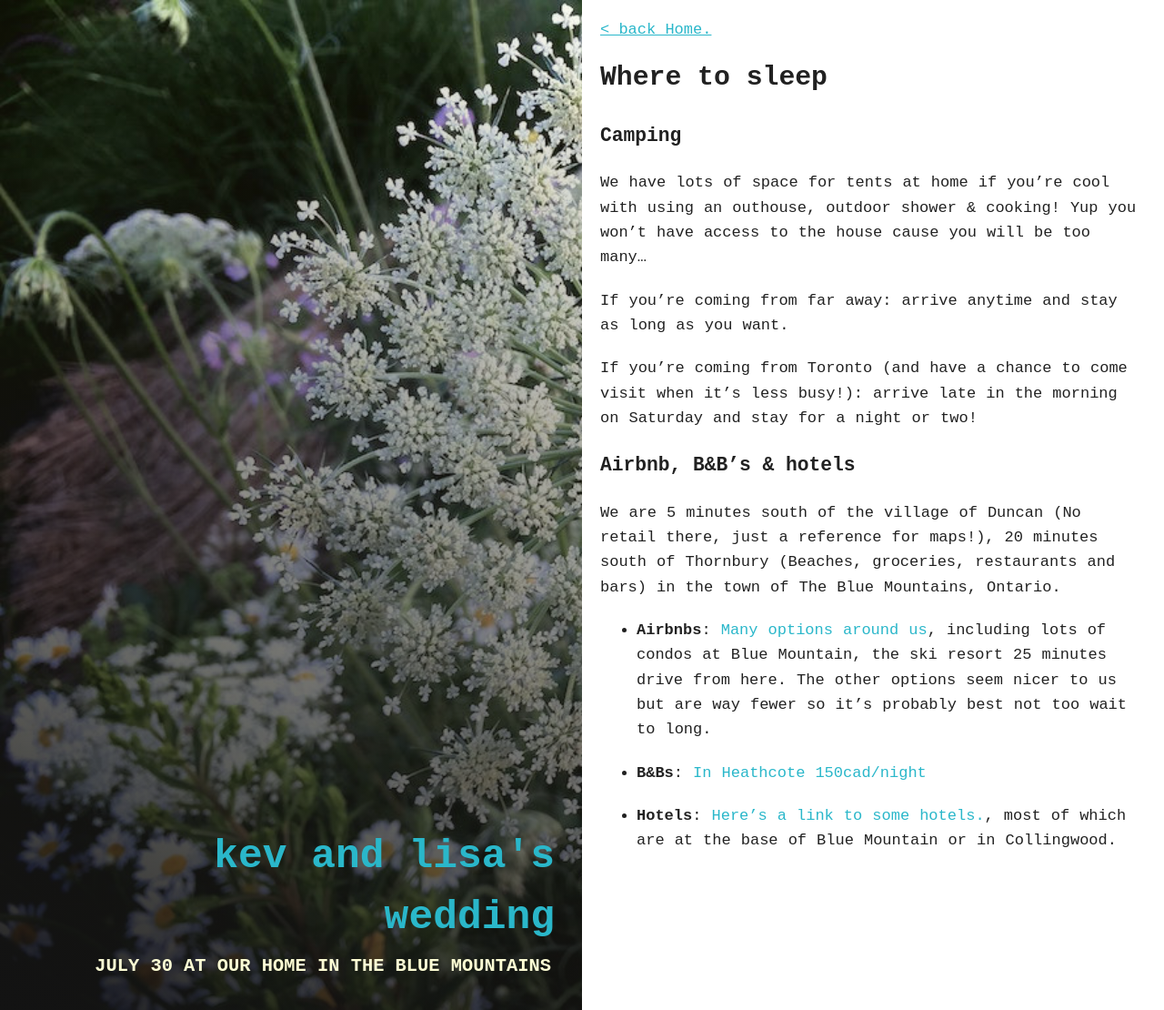
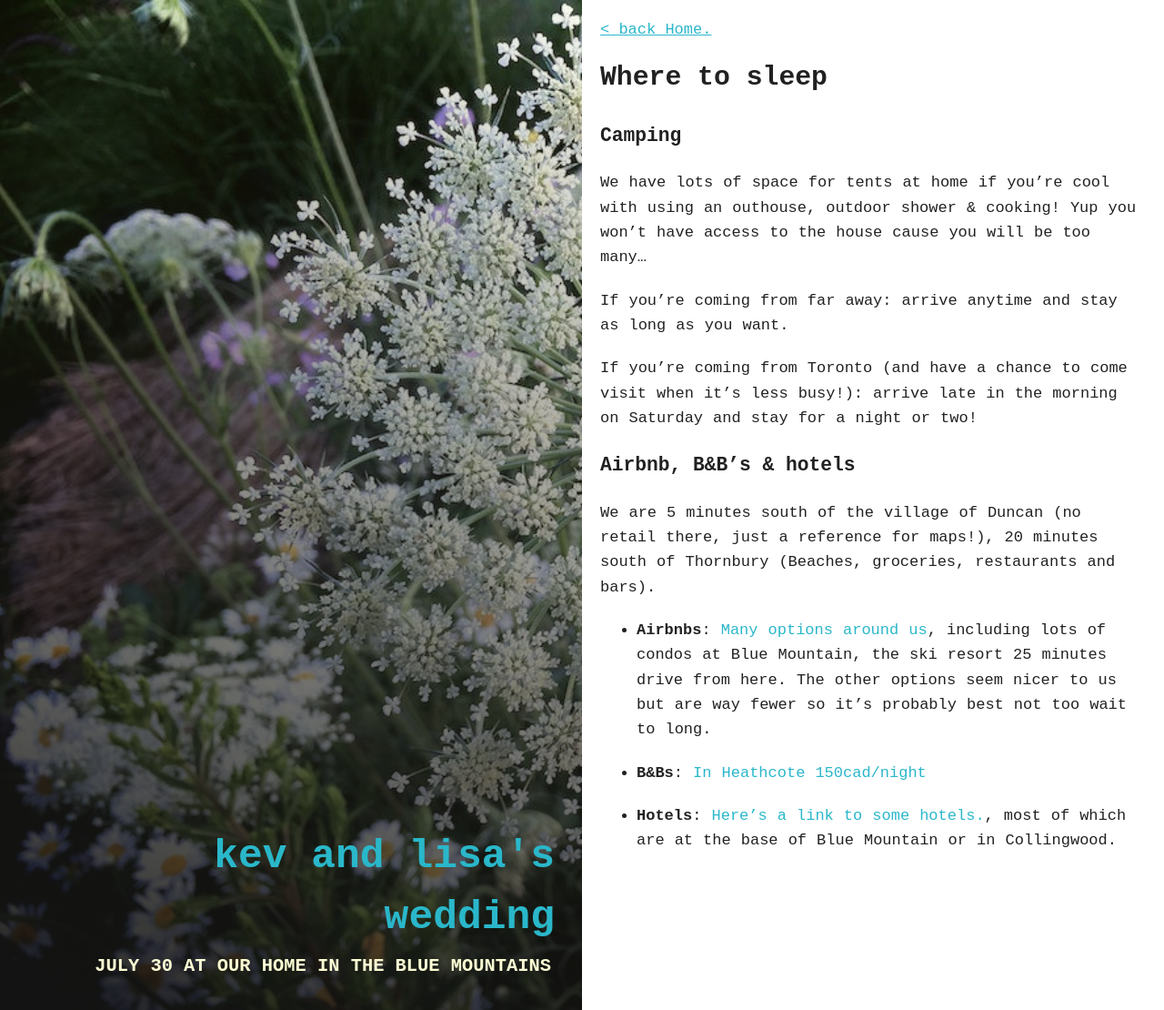
Before and after one commit to kevwalsh/carota, a Jekyll site: the page built from _posts/2016-01-05-where-to-sleep.md, in a window 1280 px wide. Shown: the whole page at 91% size. Built offline with Jekyll 4.4.1, drawn with Linux system fonts in a browser that asks for light colours.

Commit message:
Update 2016-01-05-where-to-sleep.md

```diff
--- a/_posts/2016-01-05-where-to-sleep.md
+++ b/_posts/2016-01-05-where-to-sleep.md
@@ -23,7 +23,7 @@
 
 #### Airbnb, B&B's & hotels
 
-We are 5 minutes south of the village of Duncan (No retail there, just a reference for maps!), 20 minutes south of Thornbury (Beaches, groceries, restaurants and bars) in the town of The Blue Mountains, Ontario.
+We are 5 minutes south of the village of Duncan (no retail there, just a reference for maps!), 20 minutes south of Thornbury (Beaches, groceries, restaurants and bars).
 
 - **Airbnbs**: [Many options around us](https://www.airbnb.ca/s/Duncan--Canada?checkin=29-07-2016&checkout=01-08-2016&guests=2&room_types%5B%5D=Entire+home%2Fapt&sw_lat=44.26659464166998&sw_lng=-80.60931852550351&ne_lat=44.52074649763&ne_lng=-80.28659513683164&search_by_map=true&zoom=11&ss_id=2ulkhhr6&s_tag=oH5o_ORV), including lots of condos at Blue Mountain, the ski resort 25 minutes drive from here. The other options seem nicer to us but are way fewer so it's probably best not too wait to long.
 
```
